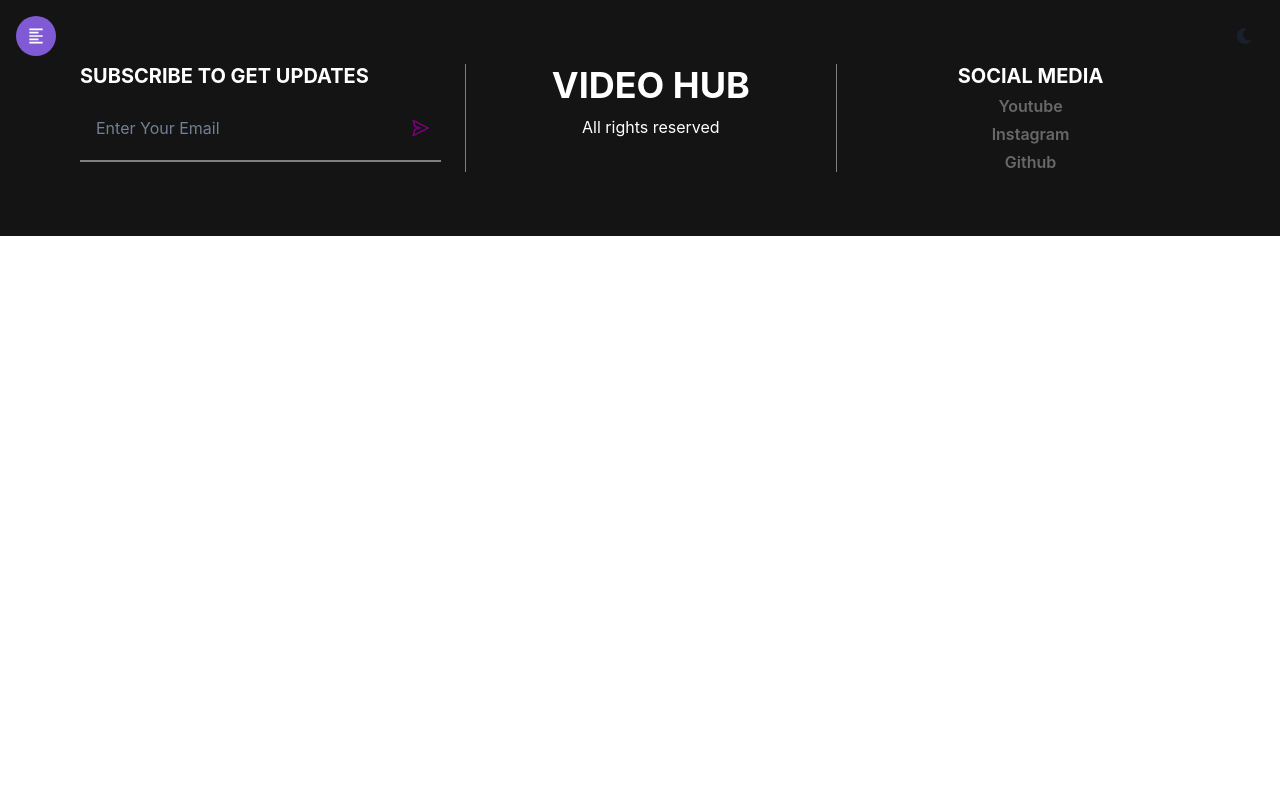
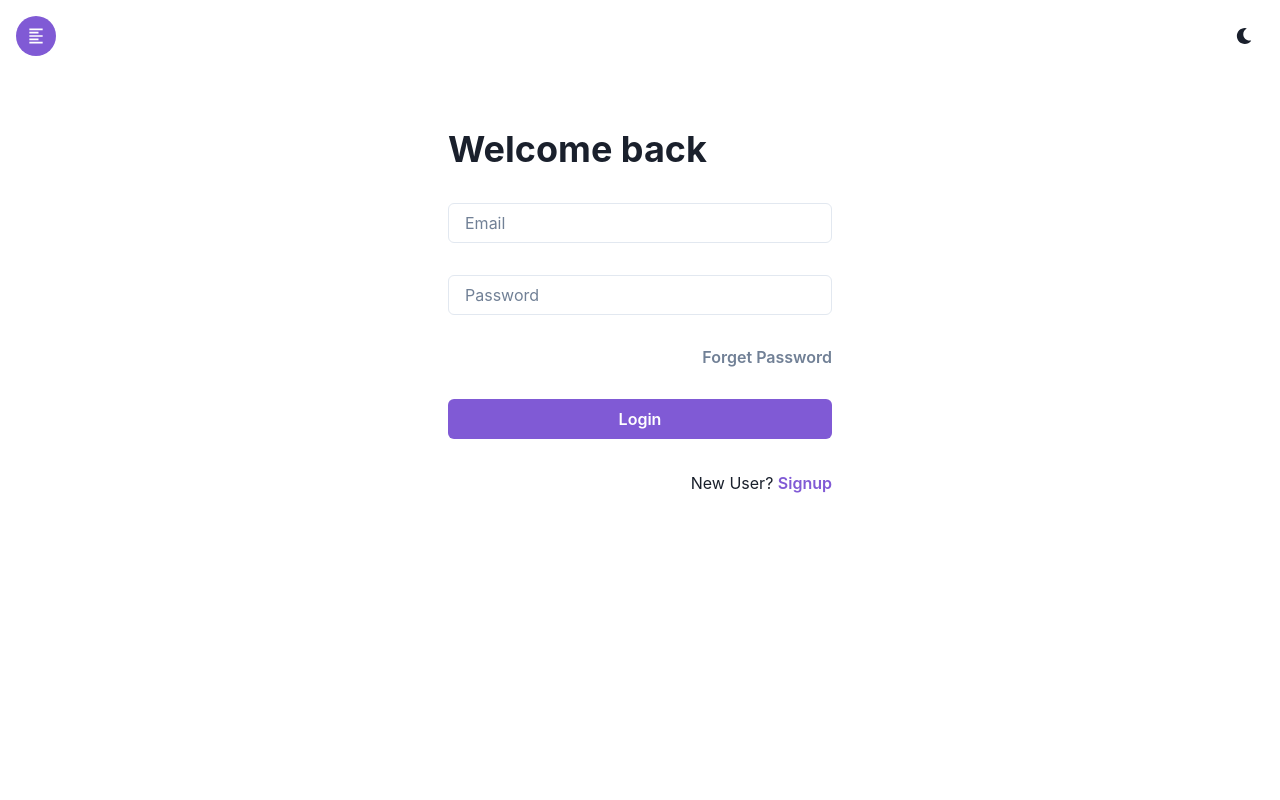
Before and after one commit to basitabdullah/react-project-x, a React (Create React App) app: page /login in a window 1280 px wide. Shown: the top 800 px of the page. Built offline with nearby package versions, Linux system fonts and the light colour scheme.

Commit message:
Completed the project

```diff
--- a/src/App.js
+++ b/src/App.js
@@ -6,6 +6,8 @@
 import Footer from './components/Footer';
 import Videos from './components/Videos';
 import Upload from './components/Upload';
+import Login from './components/Login';
+import Signup from './components/Signup';
 
 function App() {
   return (
@@ -15,6 +17,8 @@
         <Route  path='/' element = {<Home/>}/>
         <Route  path='/videos' element = {<Videos/>}/>
         <Route  path='/uploads' element = {<Upload/>}/>
+        <Route  path='/login' element = {<Login/>}/>
+        <Route  path='/signup' element = {<Signup/>}/>
       </Routes>
       <Footer/>
     </Router>
--- /dev/null
+++ b/src/components/Login.jsx
@@ -0,0 +1,48 @@
+import { Container, Heading, VStack, Input, Button,Text } from '@chakra-ui/react';
+import React from 'react';
+import { Link } from 'react-router-dom';
+
+const Login = () => {
+  return (
+    <Container maxW={'container.xl'} h={'100vh'} p={'16'}>
+      <form>
+        <VStack
+          alignItems={'stretch'}
+          spacing={'8'}
+          w={["full","96"]}
+          m={'auto'}
+          my={'16'}
+        >
+          <Heading> Welcome back</Heading>
+          <Input
+            placeholder={'Email'}
+            type="email"
+            required
+            focusBorderColor={'green.100'}
+          />
+          <Input
+            placeholder={'Password'}
+            type="password"
+            required
+            focusBorderColor={'green.100'}
+          />
+
+          <Button variant={'link'} alignSelf={'flex-end'}>
+            <Link to={'/forgetpassword'}>Forget Password</Link>
+          </Button>
+
+          <Button colorScheme='purple' type='submit'>Login</Button>
+
+          <Text textAlign={"right"}>New User?{"  "}
+          <Button variant={'link'} colorScheme={"purple"}>
+            <Link to={'/signup'}>Signup</Link>
+          </Button>
+          </Text>
+
+        </VStack>
+      </form>
+    </Container>
+  );
+};
+
+export default Login;
--- /dev/null
+++ b/src/components/Signup.jsx
@@ -0,0 +1,54 @@
+import { Container, Heading, VStack, Input, Button,Text, Avatar,Image} from '@chakra-ui/react';
+import React from 'react';
+import { Link } from 'react-router-dom';
+
+const Signup = () => {
+  return (
+    <Container maxW={'container.xl'} h={'100vh'} p={'16'}>
+      <form>
+        <VStack
+          alignItems={'stretch'}
+          spacing={'8'}
+          w={["full","96"]}
+          m={'auto'}
+          my={'16'}
+        >
+          <Avatar  alignSelf={"center"} boxSize={"32"}>
+          </Avatar>
+
+          <Input
+            placeholder={'Name'}
+            type="text"
+            required
+            focusBorderColor={'green.100'}
+          />
+          <Input
+            placeholder={'Email'}
+            type="email"
+            required
+            focusBorderColor={'green.100'}
+          />
+          <Input
+            placeholder={'Password'}
+            type="password"
+            required
+            focusBorderColor={'green.100'}
+          />
+
+
+
+          <Button colorScheme='purple' type='submit'>Sign Up</Button>
+
+          <Text textAlign={"right"}>Already Signed up?{"  "}
+          <Button variant={'link'} colorScheme={"purple"}>
+            <Link to={'/signup'}>Login</Link>
+          </Button>
+          </Text>
+
+        </VStack>
+      </form>
+    </Container>
+  );
+};
+
+export default Signup;
```
